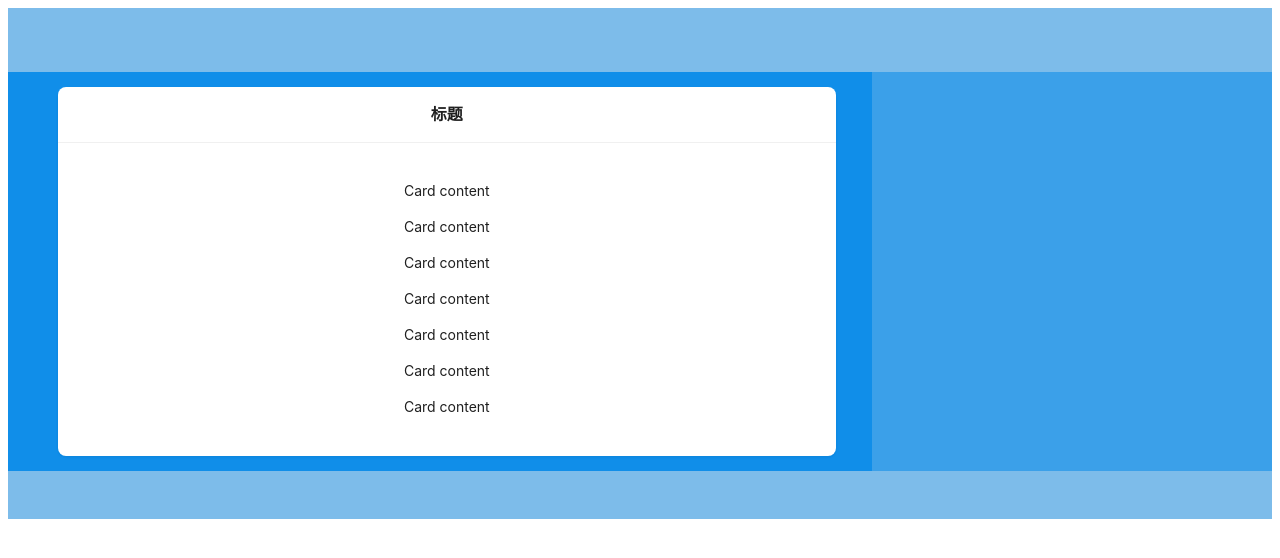
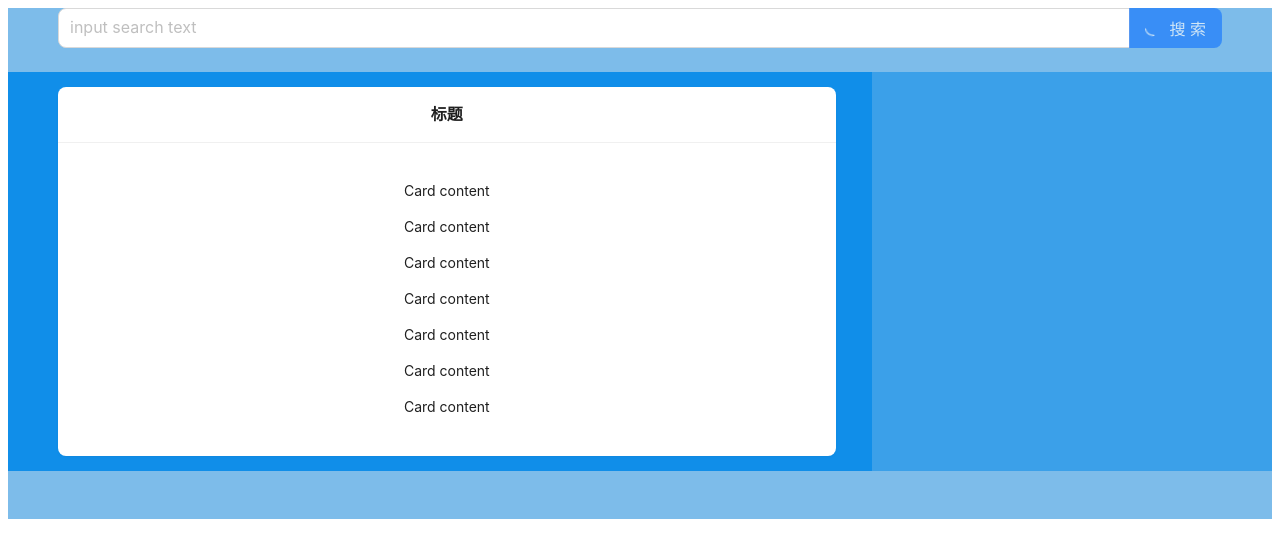
Before and after one commit to yuanshuai1122/gyyx-search, a React (Create React App) app in the folder search-front/: page / in a window 1280 px wide. Shown: the top 558 px of the page. Built offline with nearby package versions, Linux system fonts and the light colour scheme.

Commit message:
搜索框

```diff
--- a/search-front/src/components/App.tsx
+++ b/search-front/src/components/App.tsx
@@ -1,6 +1,7 @@
 import React from 'react';
 import SearchLayout from "./SearchLayout";
 import SearchCard from "./SearchCard";
+import SearchInput from "./SearchInput";
 const App: React.FC = () => {
 
 
@@ -9,6 +10,9 @@ const App: React.FC = () => {
     return (
 
         <SearchLayout
+            header={
+            <SearchInput/>
+            }
             content={
                 <SearchCard/>
             }
--- /dev/null
+++ b/search-front/src/components/SearchInput/index.tsx
@@ -0,0 +1,12 @@
+import React from 'react';
+import Search from "antd/es/input/Search";
+
+const SearchInput = () => {
+    return (
+        <>
+            <Search placeholder="input search text" enterButton="搜索" size="large" loading />
+        </>
+    );
+};
+
+export default SearchInput;
```
